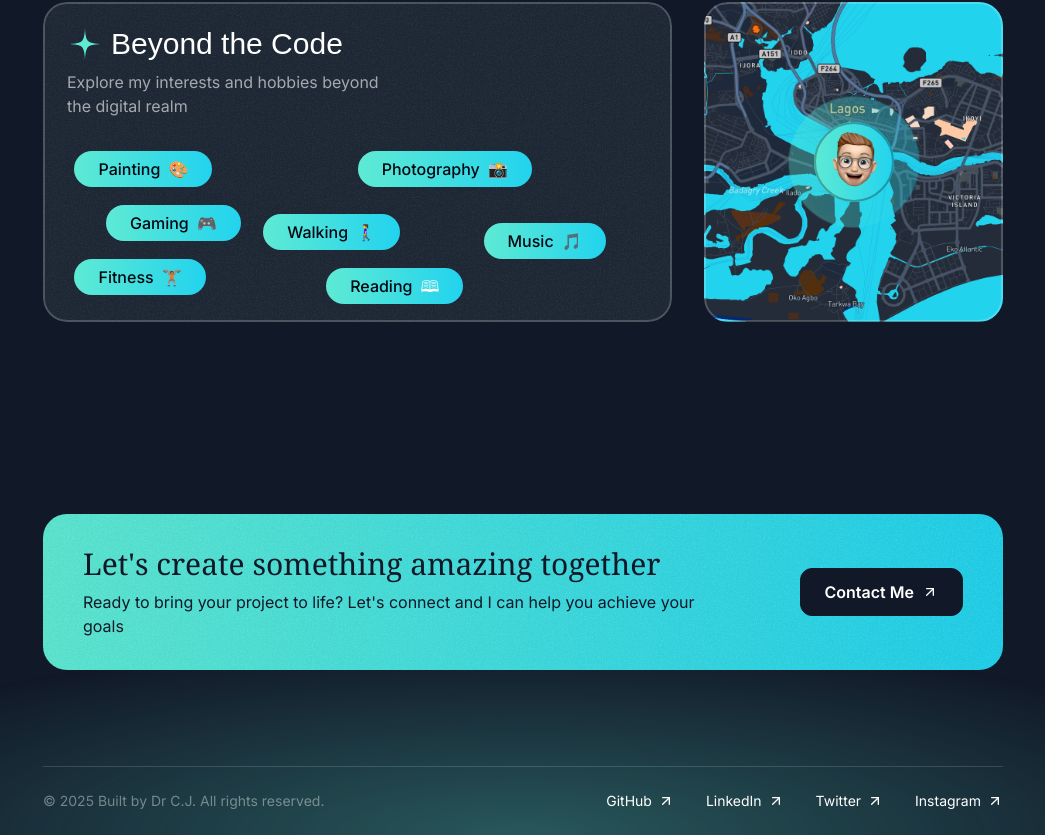
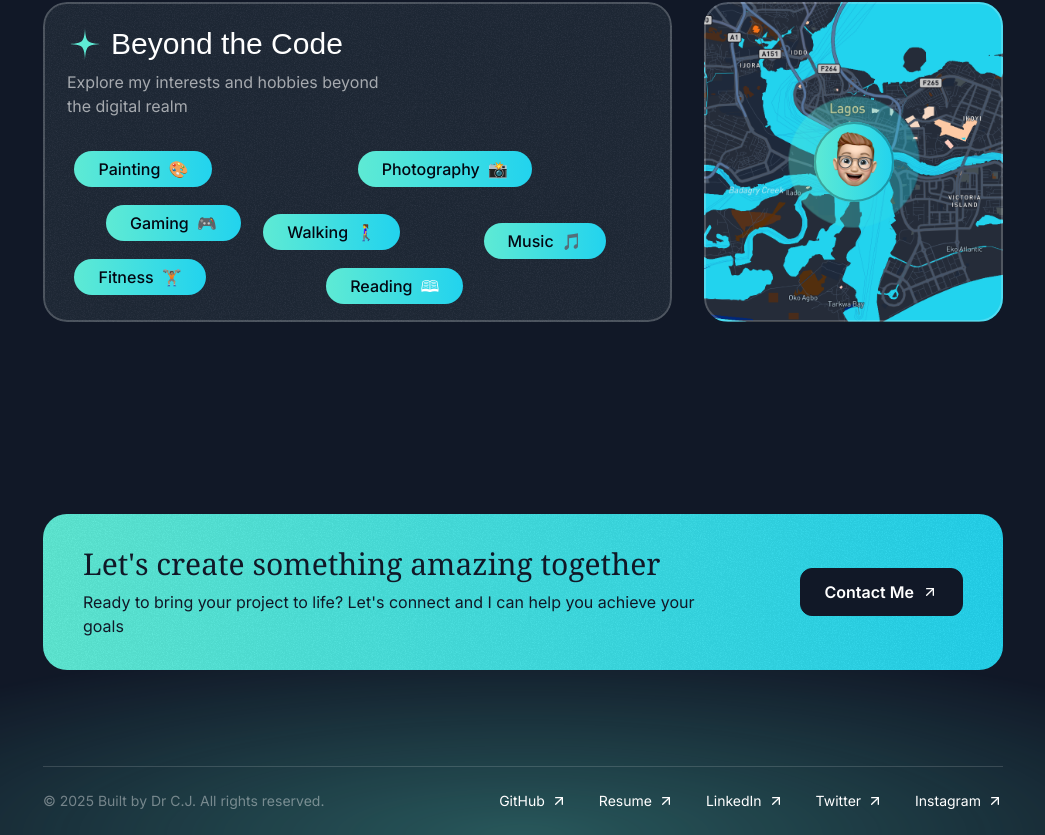
Before and after one commit to Joshuaosunlakin3433/Personal-Portfolio--NextJs, a Next.js app: page / in a window 1280 px wide. Shown: the part 3909-4744 px from the top of the page, without its empty margins (117-1162 px from the left). Built offline with nearby package versions, Linux system fonts and the light colour scheme; a web font is replaced by a local one.

Commit message:
feat: Add Resume link to footer navigation

```diff
--- a/src/sections/Footer.tsx
+++ b/src/sections/Footer.tsx
@@ -5,6 +5,10 @@ const footerLinks = [
   {
     title: "GitHub",
     href: "https://github.com/Joshuaosunlakin3433",
+  },
+   {
+    title: "Resume",
+    href: "/OSUNLAKIN-JOSHUA-RESUME.pdf",
   },
   {
     title: "LinkedIn",
```
